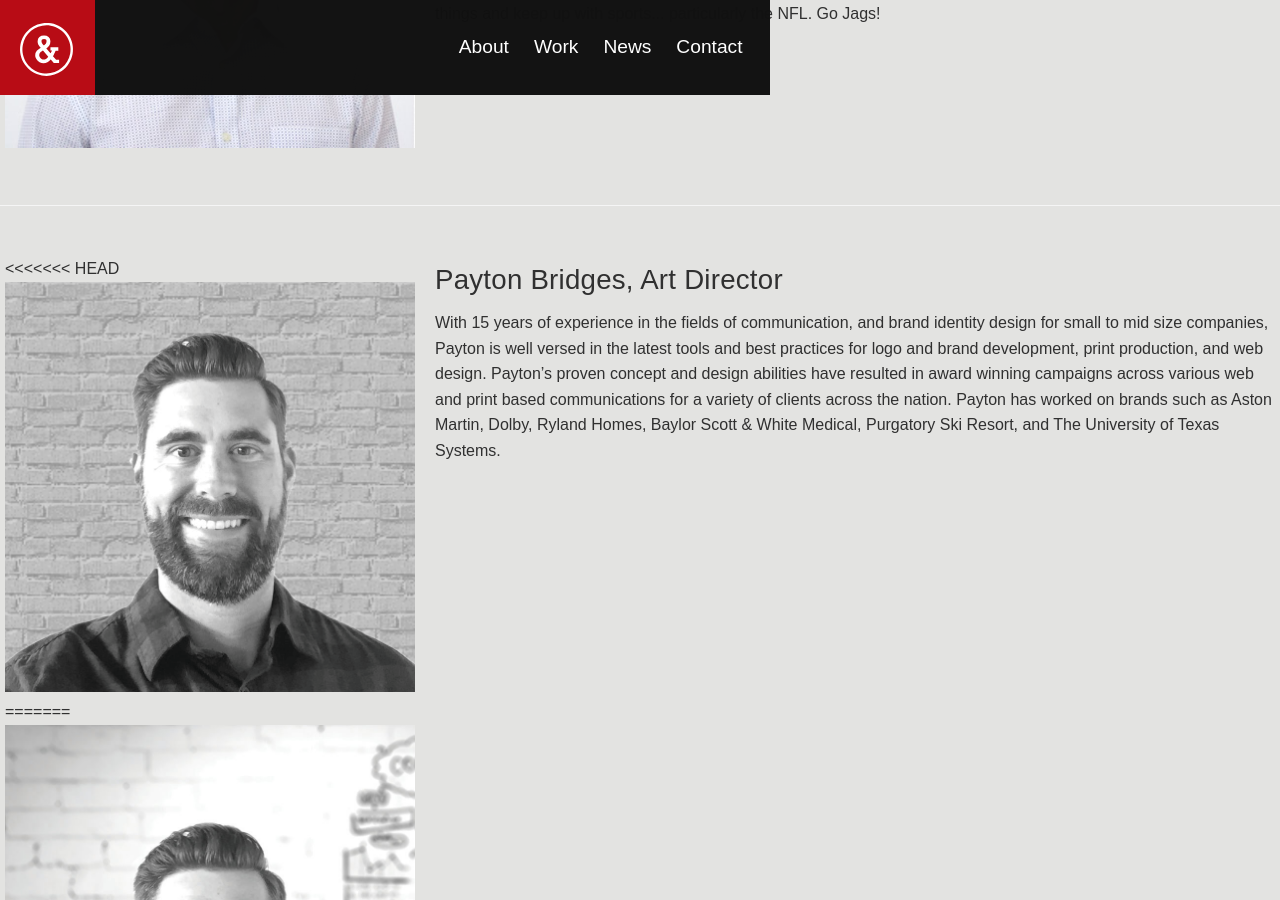
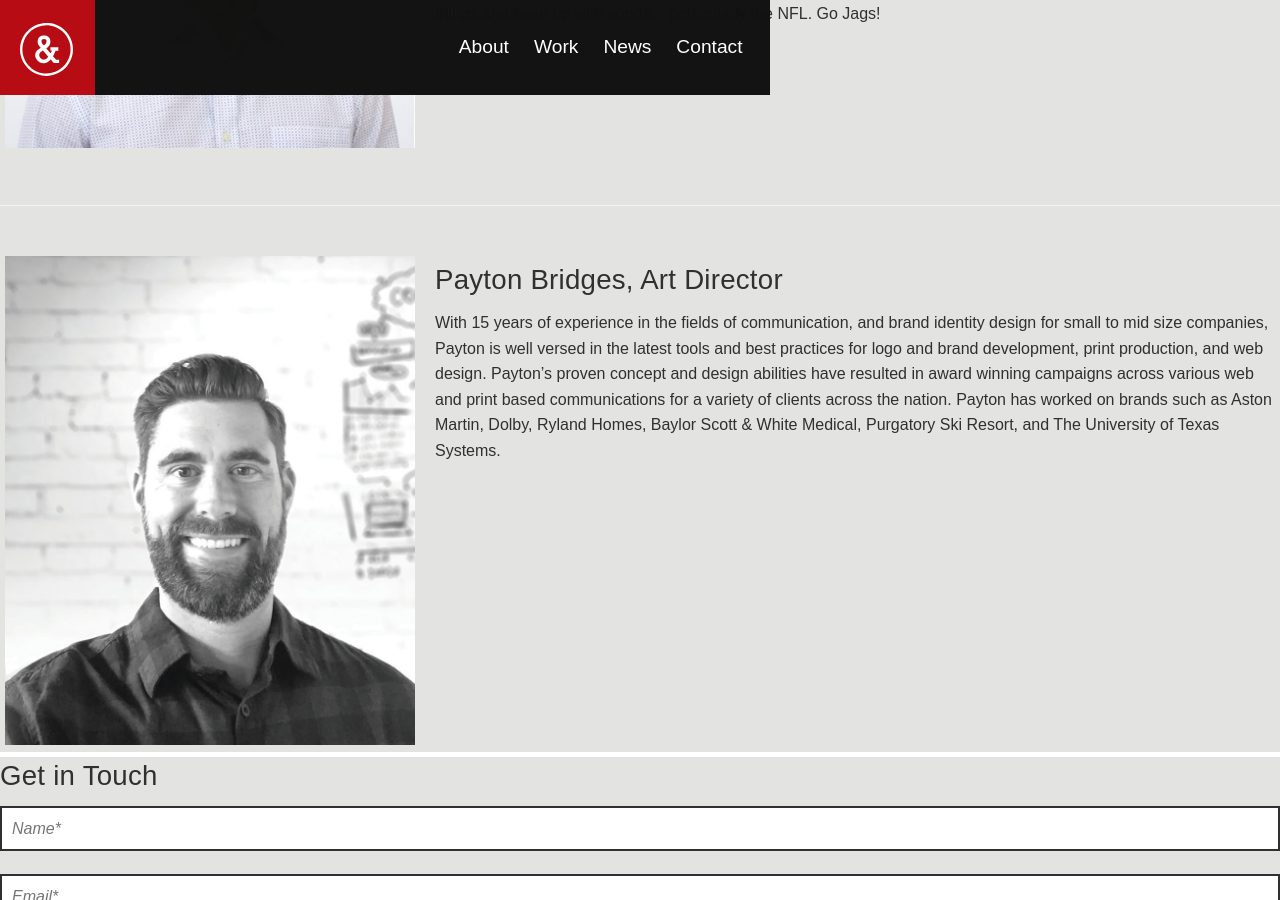
Before and after one commit to brianotoole/brickandmonitor, a Jekyll site: the page built from contact.html, in a window 1280 px wide and 900 px high, scrolled down 901 px. Built offline with Jekyll 4.4.1, drawn with Linux system fonts in a browser that asks for light colours; nearby versions of some CDN libraries; some web fonts are replaced; a script that is not in the unit is left out.

Commit message:
update team alts

```diff
--- a/_includes/team.html
+++ b/_includes/team.html
@@ -1,7 +1,7 @@
 <div class="row-flex team-block">
   <div class="row-flex__md-4">
     <div class="contact-content">
-      <img src="{{site.baseurl}}/assets/images/brian-headshot.jpg" alt="brian o'toole, brick & monitor, tampa, fl">
+      <img src="{{site.baseurl}}/assets/images/brian-headshot.jpg" alt="brian otoole, brick & monitor, tampa, florida">
     </div><!--/.contact-content-->
   </div><!--/.one-third.left-->
   <div class="row-flex__md-8">
@@ -14,11 +14,7 @@
 <div class="row-flex team-block">
   <div class="row-flex__md-4">
     <div class="contact-content">
-<<<<<<< HEAD
-      <img src="{{site.baseurl}}/assets/images/team-payton.png" alt="payton bridges">
-=======
       <img src="{{site.baseurl}}/assets/images/payton-headshot.jpg" alt="payton bridges, brick & monitor">
->>>>>>> v3.0.0
     </div><!--/.contact-content-->
   </div><!--/.one-third.left-->
   <div class="row-flex__md-8">
```
